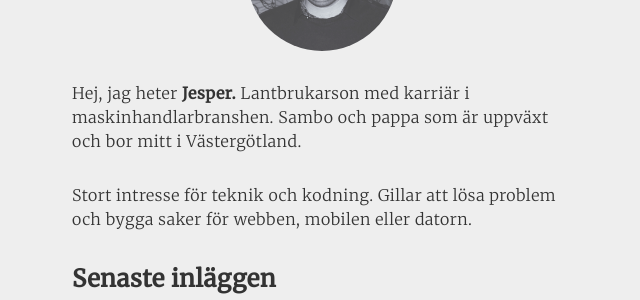
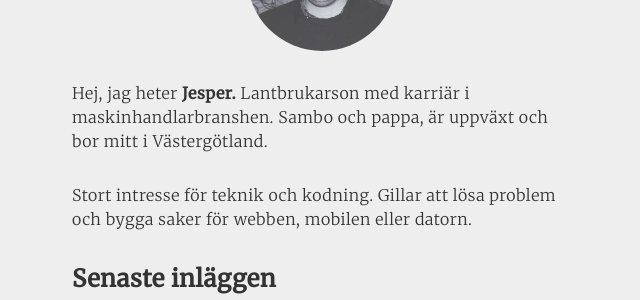
Before and after one commit to jesperpsvensson/jesperpsvensson.github.io, a Jekyll site: the page built from index.html, in a window 1280 px wide. Shown: the part 159-459 px from the top of the page, without its empty margins (318-958 px from the left). Built offline with Jekyll 4.4.1, drawn with Linux system fonts in a browser that asks for light colours.

Commit message:
Update index.html

```diff
--- a/index.html
+++ b/index.html
@@ -4,7 +4,7 @@
 <img class="header-image" src="assets/Jesper.jpeg" alt="" />
 <div class="home">
 
-  <p>Hej, jag heter <span class="bold">Jesper.</span> Lantbrukarson med karriär i maskinhandlarbranshen. Sambo och pappa som är uppväxt och bor mitt i Västergötland.</p>
+  <p>Hej, jag heter <span class="bold">Jesper.</span> Lantbrukarson med karriär i maskinhandlarbranshen. Sambo och pappa, är uppväxt och bor mitt i Västergötland.</p>
   <p>
     Stort intresse för teknik och kodning. Gillar att lösa problem och bygga saker för webben, mobilen eller datorn.
   </p>
```
